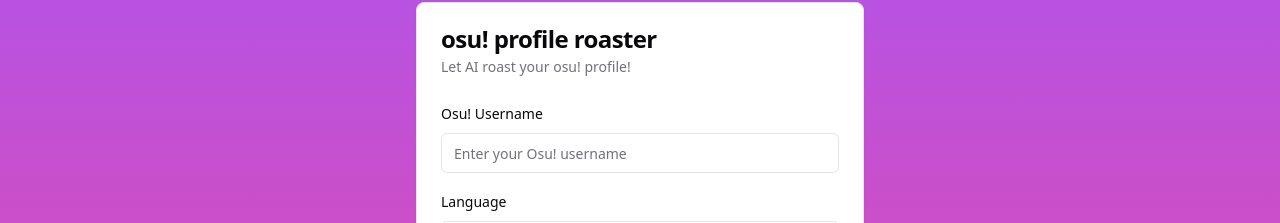
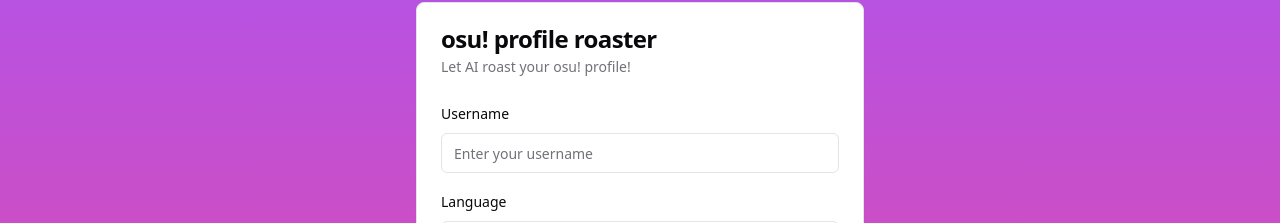
Before and after one commit to 727nerds/profile-roaster, a React (Vite) app in the folder apps/frontend/: page / in a window 1280 px wide. Shown: the part 184-407 px from the top of the page. Built offline with nearby package versions, Linux system fonts and the light colour scheme.

Commit message:
fix: some texts

```diff
--- a/apps/frontend/src/App.tsx
+++ b/apps/frontend/src/App.tsx
@@ -41,10 +41,10 @@
         <CardContent>
           <form onSubmit={handleSubmit} className="space-y-4">
             <div className="space-y-2">
-              <Label htmlFor="username">Osu! Username</Label>
+              <Label htmlFor="username">Username</Label>
               <Input
                 id="username"
-                placeholder="Enter your Osu! username"
+                placeholder="Enter your username"
                 value={username}
                 onChange={(e) => setUsername(e.target.value)}
                 required
```
